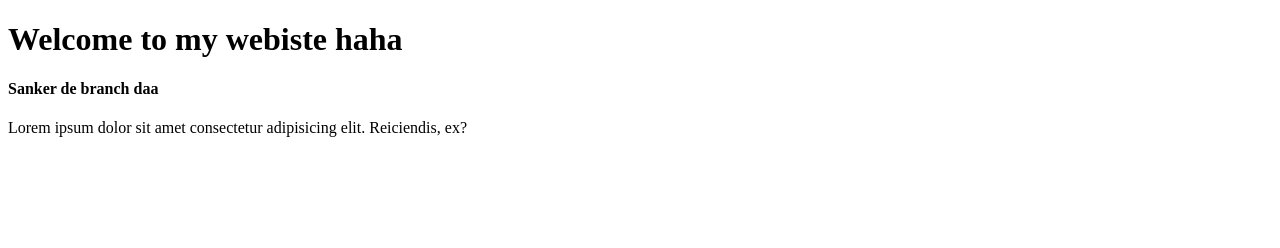
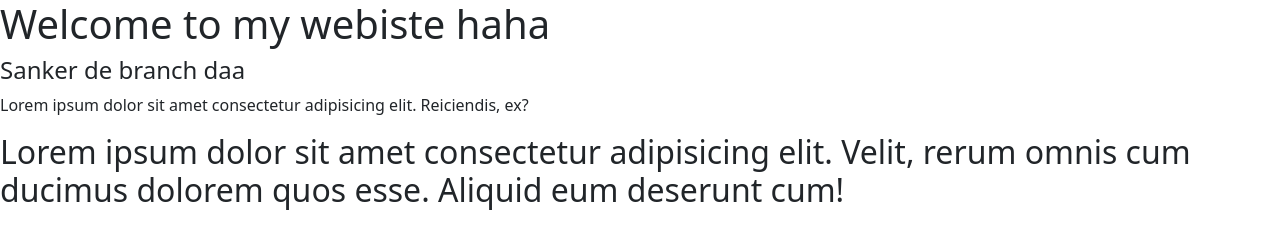
Before and after one commit to omatography/omkar-website, a plain HTML site: page index.html in a window 1280 px wide. Drawn offline with nearby package versions, Linux system fonts and the light colour scheme.

Commit message:
Added Bootstrap

```diff
--- a/index.html
+++ b/index.html
@@ -4,11 +4,15 @@
     <meta charset="UTF-8">
     <meta name="viewport" content="width=device-width, initial-scale=1.0">
     <meta http-equiv="X-UA-Compatible" content="ie=edge">
+    <link rel="stylesheet" href="style.css">
+    <link href="https://cdn.jsdelivr.net/npm/bootstrap@5.1.3/dist/css/bootstrap.min.css" rel="stylesheet" integrity="sha384-1BmE4kWBq78iYhFldvKuhfTAU6auU8tT94WrHftjDbrCEXSU1oBoqyl2QvZ6jIW3" crossorigin="anonymous">
     <title>Document</title>
 </head>
 <body>
     <h1>Welcome to my webiste haha</h1>
     <h4>Sanker de branch daa</h4>
     <p>Lorem ipsum dolor sit amet consectetur adipisicing elit. Reiciendis, ex?</p>
+
+    <h2>Lorem ipsum dolor sit amet consectetur adipisicing elit. Velit, rerum omnis cum ducimus dolorem quos esse. Aliquid eum deserunt cum!</h2>
 </body>
 </html>
--- a/style.css
+++ b/style.css
@@ -0,0 +1,4 @@
+body{
+    color: white;
+    background-color: #101010;
+}
```
